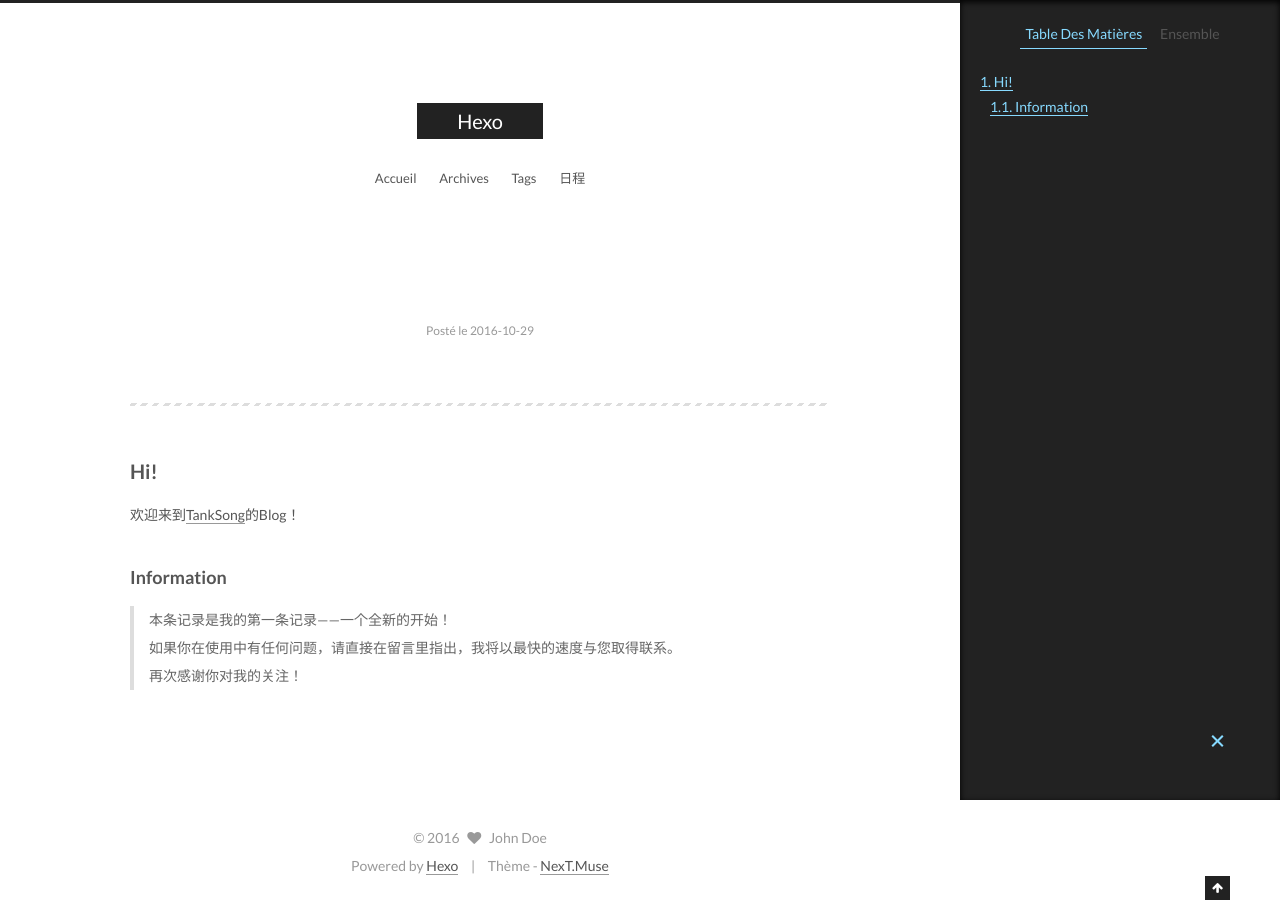
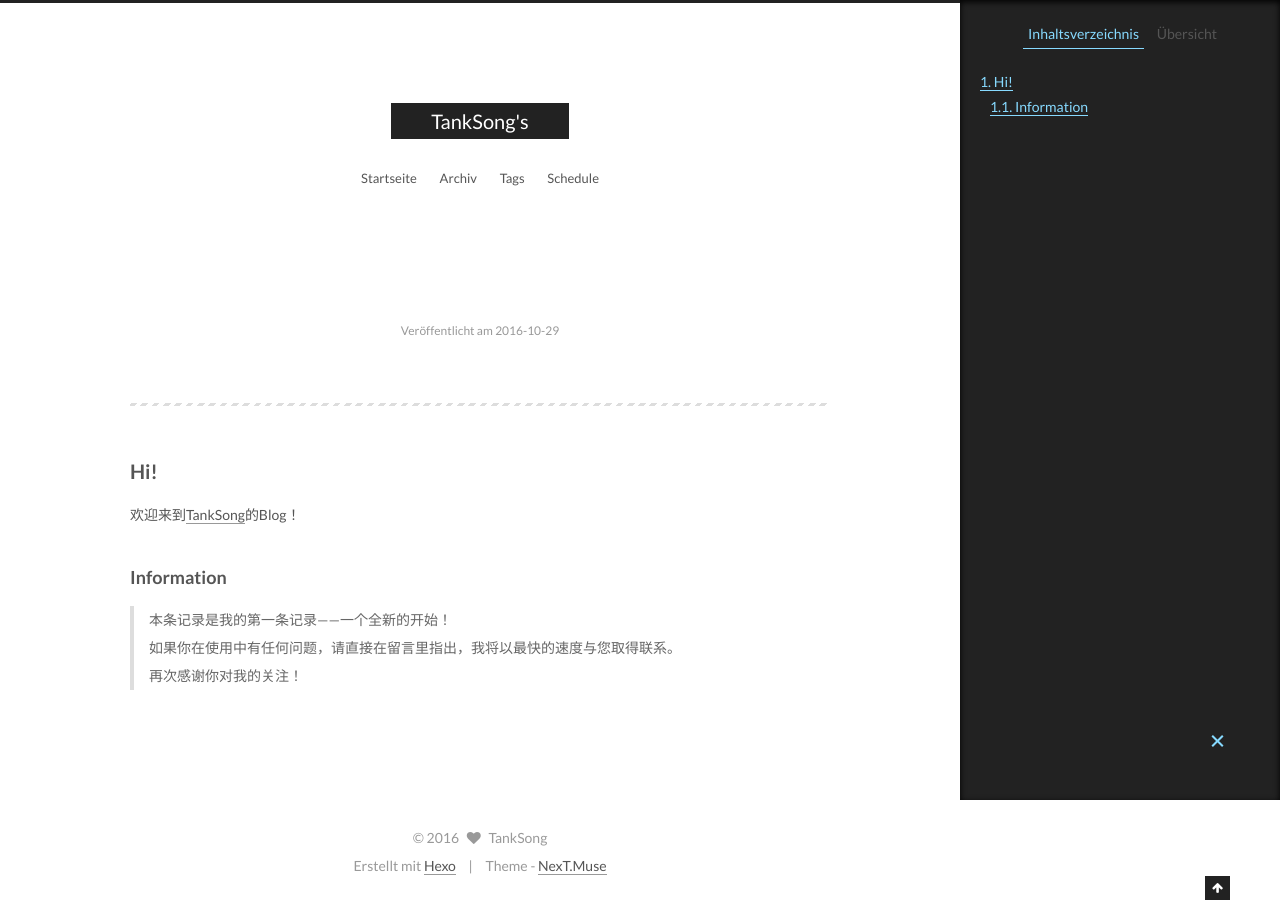
Before and after one commit to TankSong/tanksong.github.io, a plain HTML site: page 2016/10/29/hello-world/index.html in a window 1280 px wide. Drawn offline with Linux system fonts and the light colour scheme.

Commit message:
Site updated: 2016-10-29 15:14:51

```diff
--- a/2016/10/29/hello-world/index.html
+++ b/2016/10/29/hello-world/index.html
@@ -76,7 +76,7 @@
 
 
 
-  <link rel="alternate" href="/atom.xml" title="Hexo" type="application/atom+xml" />
+  <link rel="alternate" href="/atom.xml" title="TankSong's" type="application/atom+xml" />
 
 
 
@@ -92,15 +92,15 @@
 Information
 本条记录是我的第一条记录——一个全新的开始！如果你在使用中有任何问题，请直接在留言里指出，我将以最快的速度与您取得联系。再次感谢你对我的关注！">
 <meta property="og:type" content="article">
-<meta property="og:title" content="Hexo">
-<meta property="og:url" content="http://yoursite.com/2016/10/29/hello-world/index.html">
-<meta property="og:site_name" content="Hexo">
+<meta property="og:title" content="TankSong's">
+<meta property="og:url" content="https://tanksong.github.io/2016/10/29/hello-world/index.html">
+<meta property="og:site_name" content="TankSong's">
 <meta property="og:description" content="Hi!欢迎来到TankSong的Blog！
 Information
 本条记录是我的第一条记录——一个全新的开始！如果你在使用中有任何问题，请直接在留言里指出，我将以最快的速度与您取得联系。再次感谢你对我的关注！">
 <meta property="og:updated_time" content="2016-10-29T07:01:49.381Z">
 <meta name="twitter:card" content="summary">
-<meta name="twitter:title" content="Hexo">
+<meta name="twitter:title" content="TankSong's">
 <meta name="twitter:description" content="Hi!欢迎来到TankSong的Blog！
 Information
 本条记录是我的第一条记录——一个全新的开始！如果你在使用中有任何问题，请直接在留言里指出，我将以最快的速度与您取得联系。再次感谢你对我的关注！">
@@ -124,10 +124,10 @@ Information
 
 
 
-  <link rel="canonical" href="http://yoursite.com/2016/10/29/hello-world/"/>
+  <link rel="canonical" href="https://tanksong.github.io/2016/10/29/hello-world/"/>
 
 
-  <title>  | Hexo </title>
+  <title>  | TankSong's </title>
 </head>
 
 <body itemscope itemtype="//schema.org/WebPage" lang="">
@@ -158,7 +158,7 @@ Information
   <div class="custom-logo-site-title">
     <a href="/"  class="brand" rel="start">
       <span class="logo-line-before"><i></i></span>
-      <span class="site-title">Hexo</span>
+      <span class="site-title">TankSong's</span>
       <span class="logo-line-after"><i></i></span>
     </a>
   </div>
@@ -183,7 +183,7 @@ Information
         <li class="menu-item menu-item-home">
           <a href="/" rel="section">
 
-            Accueil
+            Startseite
           </a>
         </li>
 
@@ -191,7 +191,7 @@ Information
         <li class="menu-item menu-item-archives">
           <a href="/archives" rel="section">
 
-            Archives
+            Archiv
           </a>
         </li>
 
@@ -207,7 +207,7 @@ Information
         <li class="menu-item menu-item-schedule">
           <a href="/schedule" rel="section">
 
-            日程
+            Schedule
           </a>
         </li>
 
@@ -260,7 +260,7 @@ Information
             <span class="post-meta-item-icon">
               <i class="fa fa-calendar-o"></i>
             </span>
-            <span class="post-meta-item-text">Posté le</span>
+            <span class="post-meta-item-text">Veröffentlicht am</span>
             <time itemprop="dateCreated" datetime="2016-10-29T13:13:58+08:00" content="2016-10-29">
               2016-10-29
             </time>
@@ -290,7 +290,7 @@ Information
 
 
         <hr>
-<h2 id="Hi"><a href="#Hi" class="headerlink" title="Hi!"></a>Hi!</h2><p>欢迎来到<a href="https://tanksong.github.io/" target="_blank" rel="external">TankSong</a>的Blog！</p>
+<h2 id="Hi"><a href="#Hi" class="headerlink" title="Hi!"></a>Hi!</h2><p>欢迎来到<a href="https://tanksong.github.io/">TankSong</a>的Blog！</p>
 <h3 id="Information"><a href="#Information" class="headerlink" title="Information"></a>Information</h3><blockquote>
 <p>本条记录是我的第一条记录——一个全新的开始！<br>如果你在使用中有任何问题，请直接在留言里指出，我将以最快的速度与您取得联系。<br>再次感谢你对我的关注！</p>
 </blockquote>
@@ -360,10 +360,10 @@ Information
 
         <ul class="sidebar-nav motion-element">
           <li class="sidebar-nav-toc sidebar-nav-active" data-target="post-toc-wrap" >
-            Table Des Matières
+            Inhaltsverzeichnis
           </li>
           <li class="sidebar-nav-overview" data-target="site-overview">
-            Ensemble
+            Übersicht
           </li>
         </ul>
 
@@ -372,15 +372,15 @@ Information
         <div class="site-author motion-element" itemprop="author" itemscope itemtype="//schema.org/Person">
           <img class="site-author-image" itemprop="image"
                src="/images/avatar.gif"
-               alt="John Doe" />
-          <p class="site-author-name" itemprop="name">John Doe</p>
+               alt="TankSong" />
+          <p class="site-author-name" itemprop="name">TankSong</p>
           <p class="site-description motion-element" itemprop="description"></p>
         </div>
         <nav class="site-state motion-element">
           <div class="site-state-item site-state-posts">
             <a href="/archives">
               <span class="site-state-item-count">1</span>
-              <span class="site-state-item-name">articles</span>
+              <span class="site-state-item-name">Artikel</span>
             </a>
           </div>
 
@@ -441,15 +441,15 @@ Information
   <span class="with-love">
     <i class="fa fa-heart"></i>
   </span>
-  <span class="author" itemprop="copyrightHolder">John Doe</span>
+  <span class="author" itemprop="copyrightHolder">TankSong</span>
 </div>
 
 <div class="powered-by">
-  Powered by <a class="theme-link" href="https://hexo.io">Hexo</a>
+  Erstellt mit  <a class="theme-link" href="https://hexo.io">Hexo</a>
 </div>
 
 <div class="theme-info">
-  Thème -
+  Theme -
   <a class="theme-link" href="https://github.com/iissnan/hexo-theme-next">
     NexT.Muse
   </a>
--- a/css/main.css
+++ b/css/main.css
@@ -1563,7 +1563,7 @@ pre .javascript .function {
   width: 4px;
   height: 4px;
   border-radius: 50%;
-  background: #87476a;
+  background: #e4dd57;
 }
 .links-of-blogroll {
   font-size: 13px;
--- a/sitemap.xml
+++ b/sitemap.xml
@@ -2,7 +2,7 @@
 <urlset xmlns="http://www.sitemaps.org/schemas/sitemap/0.9">
 
   <url>
-    <loc>http://yoursite.com/2016/10/29/hello-world/</loc>
+    <loc>https://tanksong.github.io/2016/10/29/hello-world/</loc>
 
     <lastmod>2016-10-29T07:01:49.381Z</lastmod>
 
```
Also changed, not shown: archives/2016/10/index.html (+19 -19 lines), archives/2016/index.html (+19 -19 lines), archives/index.html (+19 -19 lines), atom.xml (+8 -8 lines), index.html (+20 -20 lines).
